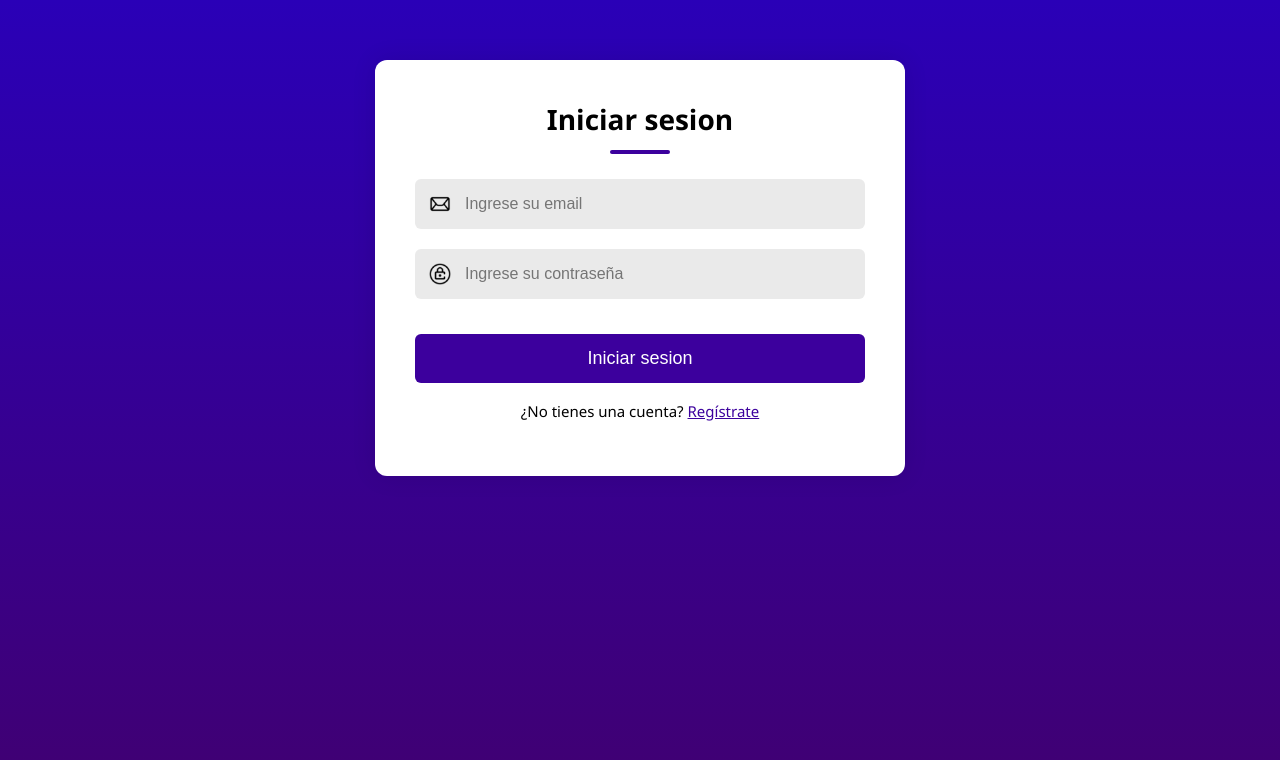
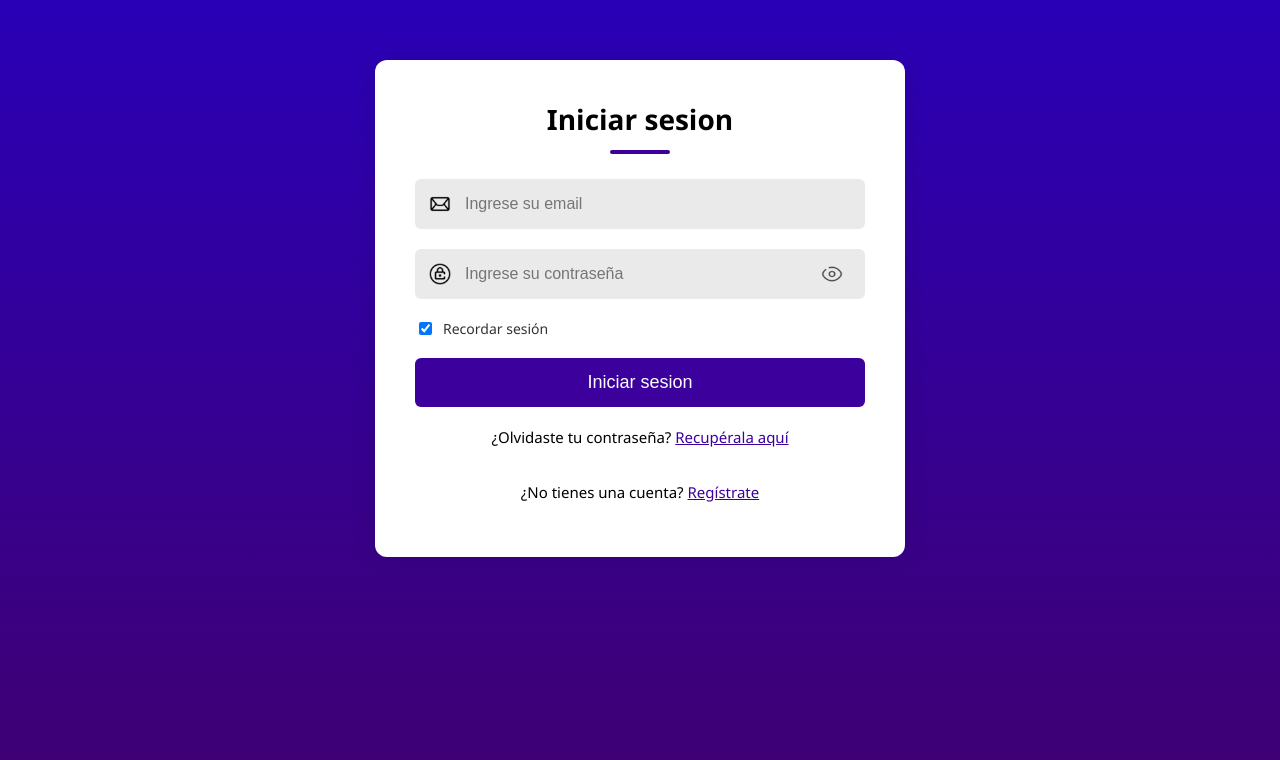
Before and after one commit to ElysiuM1617/proyectoReact, a React (Create React App) app: page /login in a window 1280 px wide. Shown: the top 760 px of the page. Built offline with nearby package versions, Linux system fonts and the light colour scheme.

Commit message:
feat: mejoras en el login, ver contraseña y recuperacion de contraseña

```diff
--- a/src/Components/Login-Signup/LoginSignup.css
+++ b/src/Components/Login-Signup/LoginSignup.css
@@ -59,7 +59,7 @@ body {
 }
 
 .submit {
-  margin-top: 15px;
+    margin-top: -15px;
     background-color: #3c009d;
     color: white;
     border: none;
@@ -76,7 +76,7 @@ body {
 
 .toggle-action {
     text-align: center;
-  margin-top: 18px;
+    margin-top: 0px;
     font-size: 15px;
 }
 
@@ -101,3 +101,31 @@ body {
     border-radius: 6px;
     font-size: 15px;
 }
+
+.remember-me {
+    display: flex;
+    align-items: center;
+    font-size: 14px;
+    margin-bottom: 15px;
+    color: #333;
+    gap: 8px;
+}
+
+.password-input {
+    position: relative;
+}
+
+.password-input input {
+    padding-right: 40px;
+}
+
+.toggle-password-icon {
+    position: absolute;
+    right: 10px;
+    top: 50%;
+    transform: translateY(-50%);
+    width: 20px;
+    height: 20px;
+    cursor: pointer;
+    opacity: 0.7;
+}
--- a/src/Components/Login-Signup/LoginSignup.jsx
+++ b/src/Components/Login-Signup/LoginSignup.jsx
@@ -1,29 +1,38 @@
-
 import React, { useState } from 'react';
 import './LoginSignup.css';
-import { createUserWithEmailAndPassword, signInWithEmailAndPassword, updateProfile } from "firebase/auth";
-import { auth } from '../../firebase'; // Ajusta la ruta si mueves firebase.js a src/
-import { useNavigate } from 'react-router-dom';
+import {
+  createUserWithEmailAndPassword,
+  signInWithEmailAndPassword,
+  sendPasswordResetEmail,
+} from "firebase/auth";
+import { auth } from '../../firebase';
 
 import user_icon from '../Assets/person.png';
 import email_icon from '../Assets/email.png';
 import password_icon from '../Assets/password.png';
+import { useNavigate } from 'react-router-dom';
+import eye from '../Assets/eye.png';
+import eye_off from '../Assets/eye_off.png';
 
 export const LoginSignup = () => {
-  const navigate = useNavigate();
   const [action, setAction] = useState('Iniciar sesion');
+  const [forgotPassword, setForgotPassword] = useState(false);
+  const [rememberMe, setRememberMe] = useState(true); //
+  const [showPassword, setShowPassword] = useState(false);
+
   const [name, setName] = useState('');
   const [email, setEmail] = useState('');
   const [password, setPassword] = useState('');
   const [error, setError] = useState('');
   const [message, setMessage] = useState('');
+  const navigate = useNavigate();
 
   const handleSubmit = async (e) => {
     e.preventDefault();
     setError('');
     setMessage('');
 
-    if (!email || !password || (action === 'Registrarse' && !name)) {
+    if (!email || (!forgotPassword && !password) || (action === 'Registrarse' && !name)) {
       setError('Por favor, complete todos los campos.');
       return;
     }
@@ -33,53 +42,49 @@ export const LoginSignup = () => {
       return;
     }
 
-    if (password.length < 6) {
+    if (!forgotPassword && password.length < 6) {
       setError('La contraseña debe tener al menos 6 caracteres.');
       return;
     }
 
     try {
       if (action === 'Registrarse') {
-        // Registro con Firebase
-        const userCredential = await createUserWithEmailAndPassword(auth, email, password);
-        // Guardar el nombre en el perfil del usuario
-        await updateProfile(userCredential.user, { displayName: name });
+        await createUserWithEmailAndPassword(auth, email, password);
         setMessage(`Usuario registrado: ${name} (${email})`);
-        // Opcional: limpiar campos o cambiar a iniciar sesión
+        setAction('Iniciar sesion');
         setName('');
-        setEmail('');
         setPassword('');
       } else {
-        // Inicio de sesión con Firebase
         await signInWithEmailAndPassword(auth, email, password);
-        setMessage(`Bienvenido de nuevo, ${email}`);
-        setEmail('');
-        setPassword('');
+        navigate('/home');
+      }
+    } catch (err) {
+      setError('Error: ' + err.message);
+    }
+  };
 
-        navigate('/home'); // Redirige a la página de inicio después de iniciar sesión
+  const handleResetPassword = async () => {
+    if (!email) {
+      setError("Por favor, ingrese su email.");
+      return;
     }
-    } catch (error) {
-      if (error.code === 'auth/email-already-in-use') {
-        setError('El email ya está en uso.');
-      } else if (error.code === 'auth/user-not-found') {
-        setError('Usuario no encontrado.');
-      } else if (error.code === 'auth/wrong-password') {
-        setError('Contraseña incorrecta.');
-      } else {
-        setError('Error: ' + error.message);
-      }
+    try {
+      await sendPasswordResetEmail(auth, email);
+      setMessage("Se ha enviado un correo para restablecer la contraseña.");
+    } catch (err) {
+      setError("Error al enviar el correo. Asegúrese de que el email sea válido.");
     }
   };
 
   return (
     <div className="container">
       <div className="header">
-        <div className="text">{action}</div>
+        <div className="text">{forgotPassword ? "Recuperar contraseña" : action}</div>
         <div className="underline"></div>
       </div>
 
       <form onSubmit={handleSubmit} className="inputs">
-        {action === 'Registrarse' && (
+        {!forgotPassword && action === 'Registrarse' && (
           <div className="input">
             <img src={user_icon} alt="user icon" />
             <input
@@ -101,35 +106,76 @@ export const LoginSignup = () => {
           />
         </div>
 
-        <div className="input">
+        {!forgotPassword && (
+          <div className="input password-input">
             <img src={password_icon} alt="password icon" />
             <input
-            type="password"
+              type={showPassword ? 'text' : 'password'}
               placeholder="Ingrese su contraseña"
               value={password}
               onChange={(e) => setPassword(e.target.value)}
             />
+            <img
+              src={showPassword ? eye_off : eye}
+              alt="toggle password"
+              className="toggle-password-icon"
+              onClick={() => setShowPassword(!showPassword)}
+            />
           </div>
+        )}
 
         {error && <div className="error-message">{error}</div>}
         {message && <div className="success-message">{message}</div>}
 
+        {forgotPassword ? (
+          <>
+            <button type="button" className="submit" onClick={handleResetPassword}>
+              Recuperar contraseña
+            </button>
+            <p className="toggle-action">
+              ¿Recordaste tu contraseña?{' '}
+              <span onClick={() => setForgotPassword(false)}>Volver</span>
+            </p>
+          </>
+        ) : (
+          <>
+            {action === 'Iniciar sesion' && !forgotPassword && (
+              <div className="remember-me">
+                <input
+                  type="checkbox"
+                  id="rememberMe"
+                  checked={rememberMe}
+                  onChange={() => setRememberMe(!rememberMe)}
+                />
+                <label htmlFor="rememberMe">Recordar sesión</label>
+              </div>
+            )}
             <button className="submit">{action}</button>
-      </form>
 
-      <div className="toggle-action">
-        {action === 'Iniciar sesion' ? (
-          <p>
+            {action === 'Iniciar sesion' && (
+              <>
+                <p className="toggle-action">
+                  ¿Olvidaste tu contraseña?{' '}
+                  <span onClick={() => setForgotPassword(true)}>Recupérala aquí</span>
+                </p>
+
+                <p className="toggle-action">
                   ¿No tienes una cuenta?{' '}
                   <span onClick={() => setAction('Registrarse')}>Regístrate</span>
                 </p>
-        ) : (
-          <p>
+
+              </>
+            )}
+
+            {action === 'Registrarse' && (
+              <p className="toggle-action">
                 ¿Ya tienes una cuenta?{' '}
                 <span onClick={() => setAction('Iniciar sesion')}>Inicia sesión</span>
               </p>
             )}
-      </div>
+          </>
+        )}
+      </form>
     </div>
   );
 };
```
Also changed, not shown: src/Components/Assets/eye.png (added), src/Components/Assets/eye_off.png (added). Lines whose indentation alone changed are shown as unchanged.
